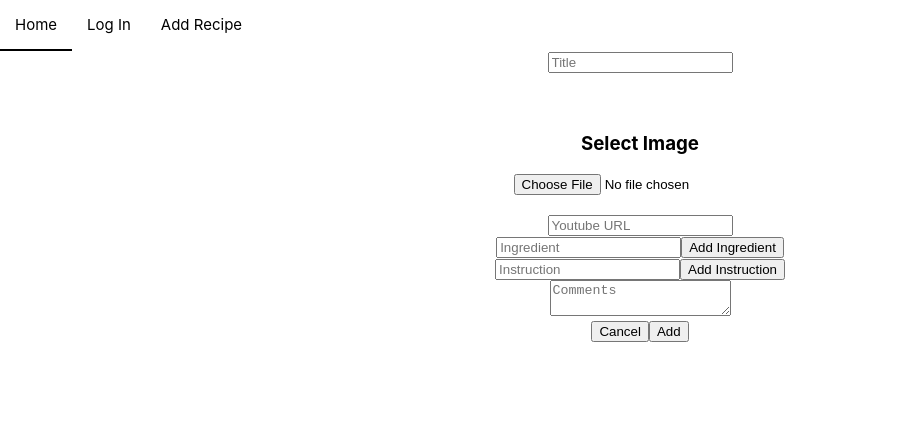
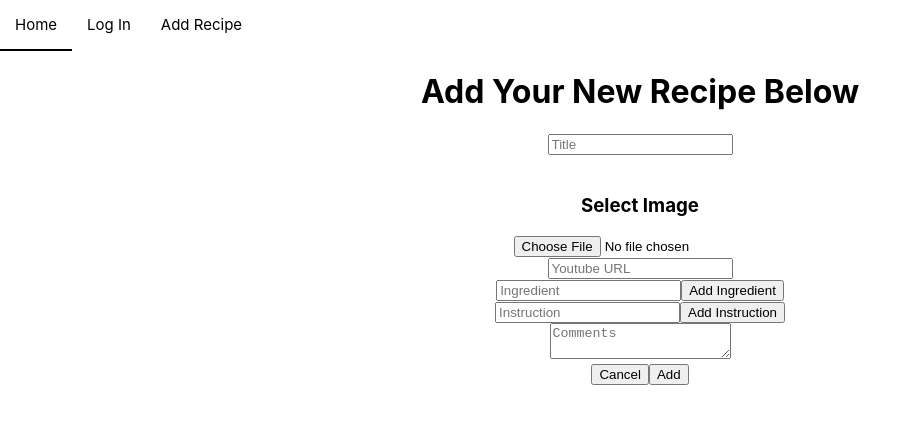
Before and after one commit to obaldwingeil/That-s-cheesy-copy, a React (Create React App) app: page /addrecipe in a window 1280 px wide. Shown: the top 424 px of the page, without its empty margins (0-905 px from the left). Built offline with nearby package versions, Linux system fonts and the light colour scheme.

Commit message:
small changes to add recipe

```diff
--- a/src/components/AddRecipe.js
+++ b/src/components/AddRecipe.js
@@ -82,6 +82,9 @@ export default function AddRecipe() {
   return (
     <div className="main">
       <div className="AddRecipe-header">
+        <h1 className="AddRecipe-title">
+          Add Your New Recipe Below
+        </h1>
         <Form>
           <FormGroup className="AddRecipe-input">
             <Input
@@ -94,12 +97,11 @@ export default function AddRecipe() {
               required
             />
           </FormGroup>
-          <br></br>
-          <img width="400" src={image} />
-          <br></br>
-          <h3>Select Image</h3>
-          <input type="file" name="myImage" onChange={onChangeImage} />
-          <h3></h3>
+          <div className="imageInput">
+            <img width="400" src={image} />
+            <h3>Select Image</h3>
+            <input type="file" name="myImage" onChange={onChangeImage} />
+          </div>
           <div className="youtubeInput container">
             {invalidURL ? <div className="invalidURL">
               Invalid URL
```
